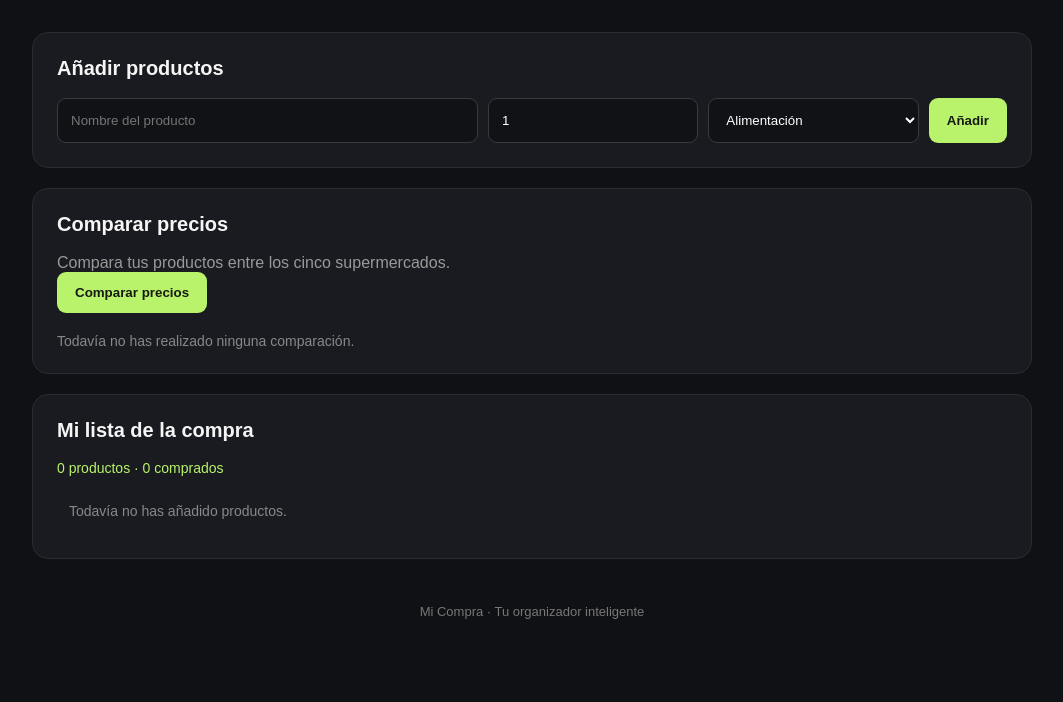
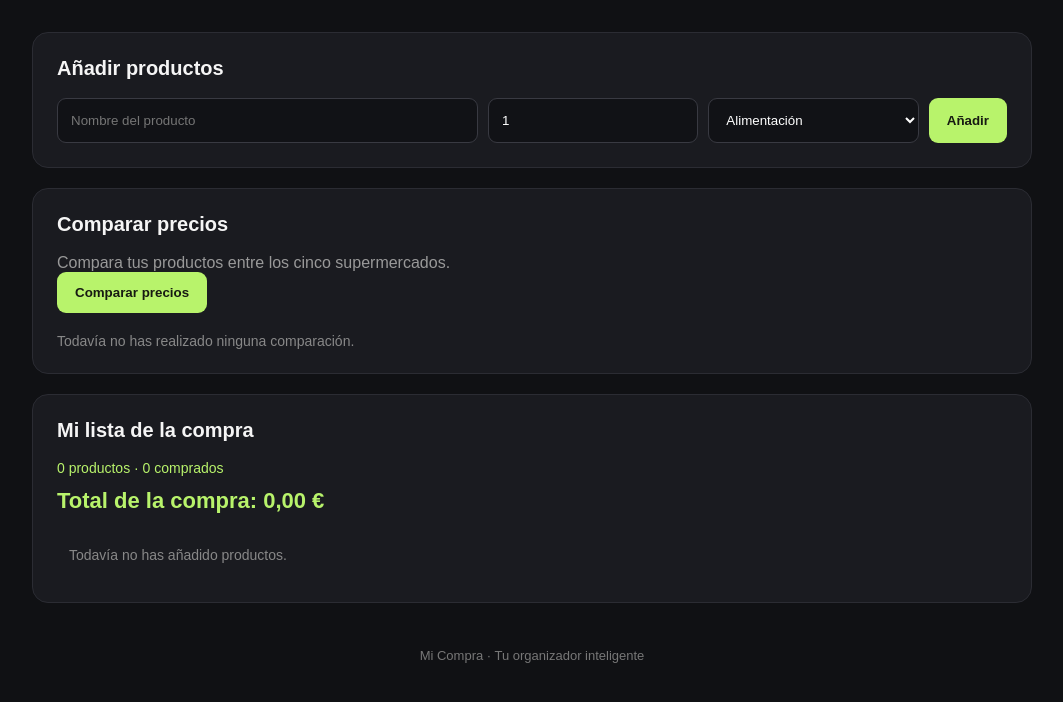
Before and after one commit to BarrosoDani/my-shopping, a plain HTML site: page index.html in a window 1280 px wide. Shown: the part 114-816 px from the top of the page, without its empty margins (108-1171 px from the left). Drawn offline with Linux system fonts and the light colour scheme.

Commit message:
Update index.html

```diff
--- a/index.html
+++ b/index.html
@@ -266,7 +266,14 @@
     <section class="panel">
       <h2>Mi lista de la compra</h2>
       <p class="contador" id="contador">0 productos</p>
-
+<div id="totalCompra" style="
+  color: #b8f36b;
+  font-size: 22px;
+  font-weight: bold;
+  margin-bottom: 18px;
+">
+  Total de la compra: 0,00 €
+</div>
       <ul id="listaProductos">
         <li class="vacio">Todavía no has añadido productos.</li>
       </ul>
```
